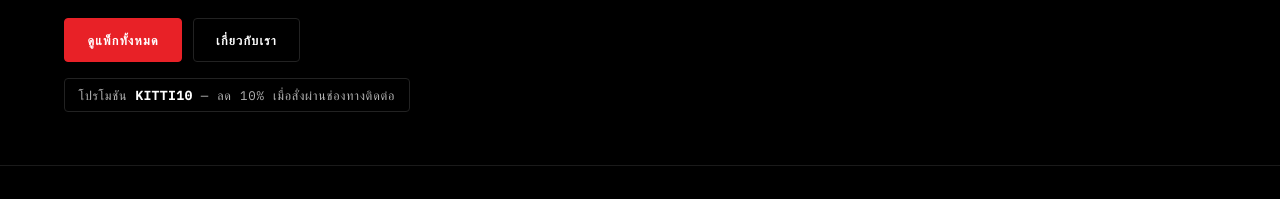
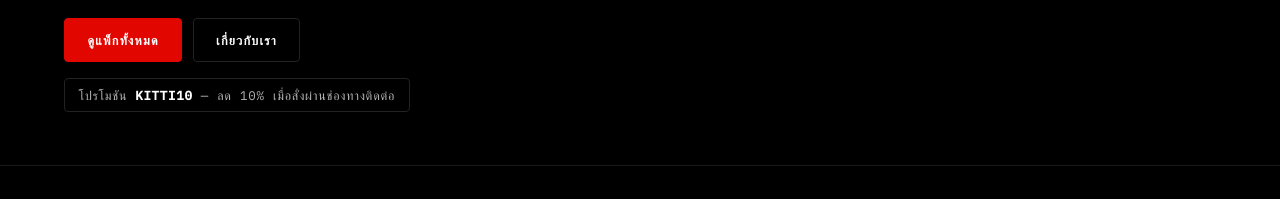
Before and after one commit to Sleepingknight0/kitti-tokens-site, a plain HTML site: page index.html in a window 1280 px wide. Shown: the part 601-800 px from the top of the page. Drawn offline with Linux system fonts and the light colour scheme; a web font is replaced by a local one.

Commit message:
style: converge accent to WhaleX #e10600 (not #e82127/#E8212A)
Single primary CTA red; cyan remains killed. Canonical kitti-tokens-web.

```diff
--- a/assets/site.css
+++ b/assets/site.css
@@ -10,8 +10,8 @@
   --text: #ffffff;
   --text-muted: #b3b3b3;
   --text-dim: #7a7a7a;
-  --accent: #e82127; /* SpaceX red — primary CTA only */
-  --accent-hover: #ff2d34;
+  --accent: #e10600; /* SpaceX red #e10600 — primary CTA only */
+  --accent-hover: #c41b23;
   --accent-ink: #ffffff;
   --radius: 4px;
   --radius-lg: 8px;
```
